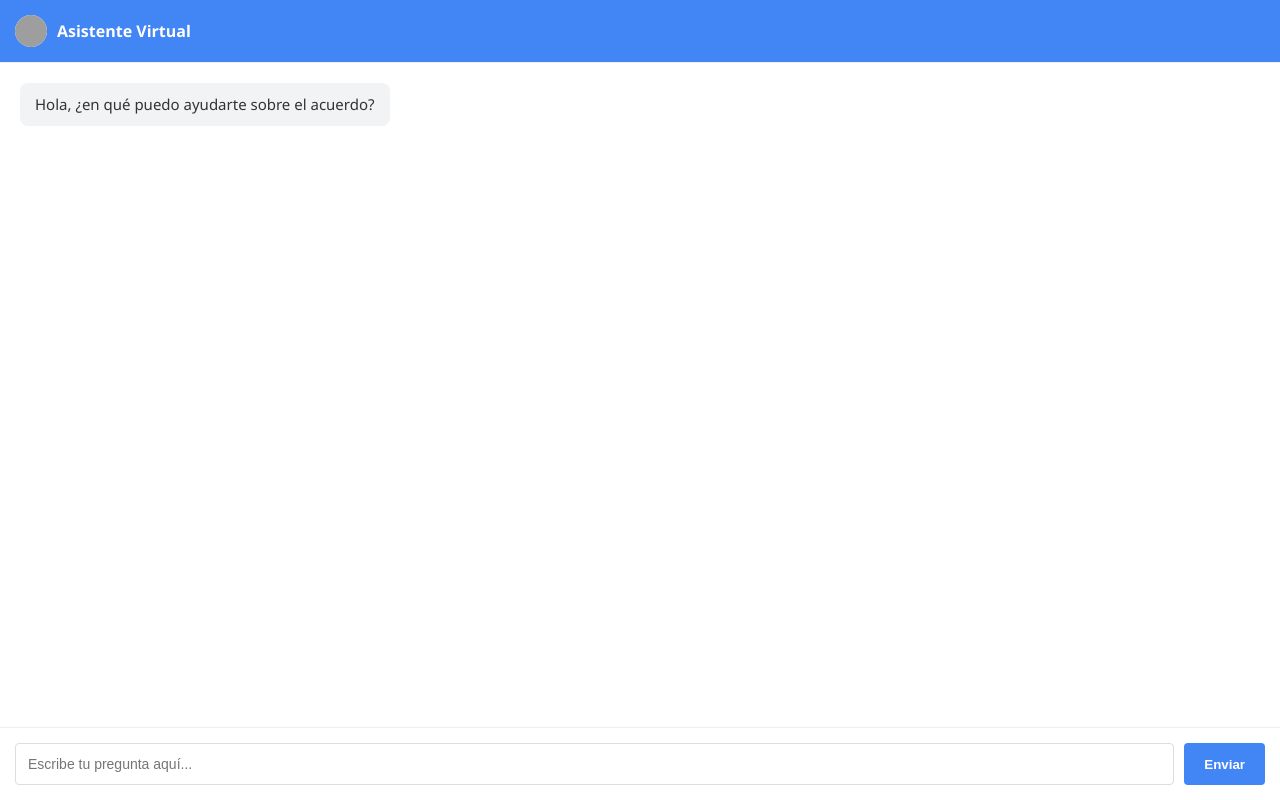
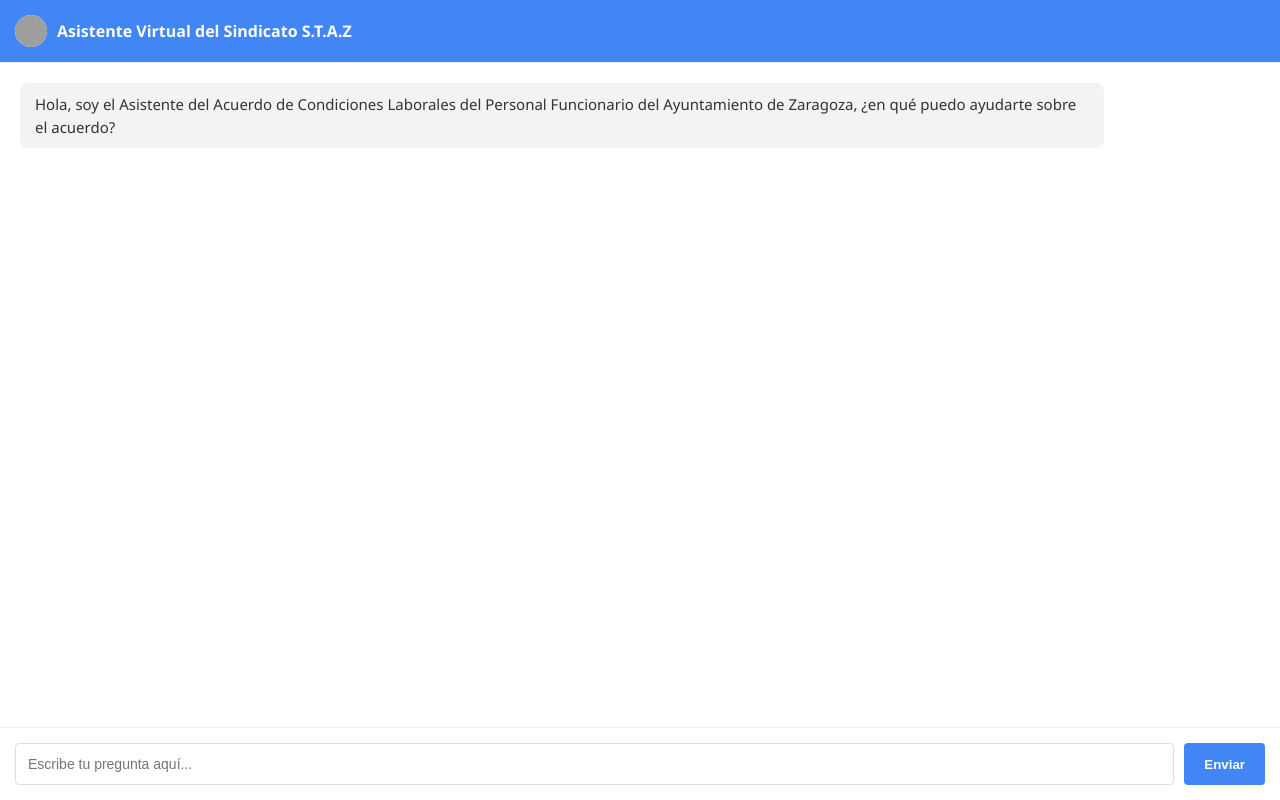
Before and after one commit to sindicatostaz-star/mi-gem-chat, a website: page public/index.html in a window 1280 px wide. Drawn offline with Linux system fonts and the light colour scheme; grey boxes are pictures that could not be loaded.

Commit message:
Update index.html

```diff
--- a/public/index.html
+++ b/public/index.html
@@ -130,11 +130,11 @@
     <div class="chat-container">
         <div class="chat-header">
             <img src="https://www.staz.es/images/logobueno.png" alt="Bot" class="avatar-img">
-            <span>Asistente Virtual</span>
+            <span>Asistente Virtual del Sindicato S.T.A.Z</span>
         </div>
 
         <div class="chat-box" id="chatBox">
-            <div class="message ai-msg">Hola, ¿en qué puedo ayudarte sobre el acuerdo?</div>
+            <div class="message ai-msg">Hola, soy el Asistente del Acuerdo de Condiciones Laborales del Personal Funcionario del Ayuntamiento de Zaragoza, ¿en qué puedo ayudarte sobre el acuerdo?</div>
         </div>
 
         <div class="loading" id="loadingIndicator">Analizando documento...</div>
```
